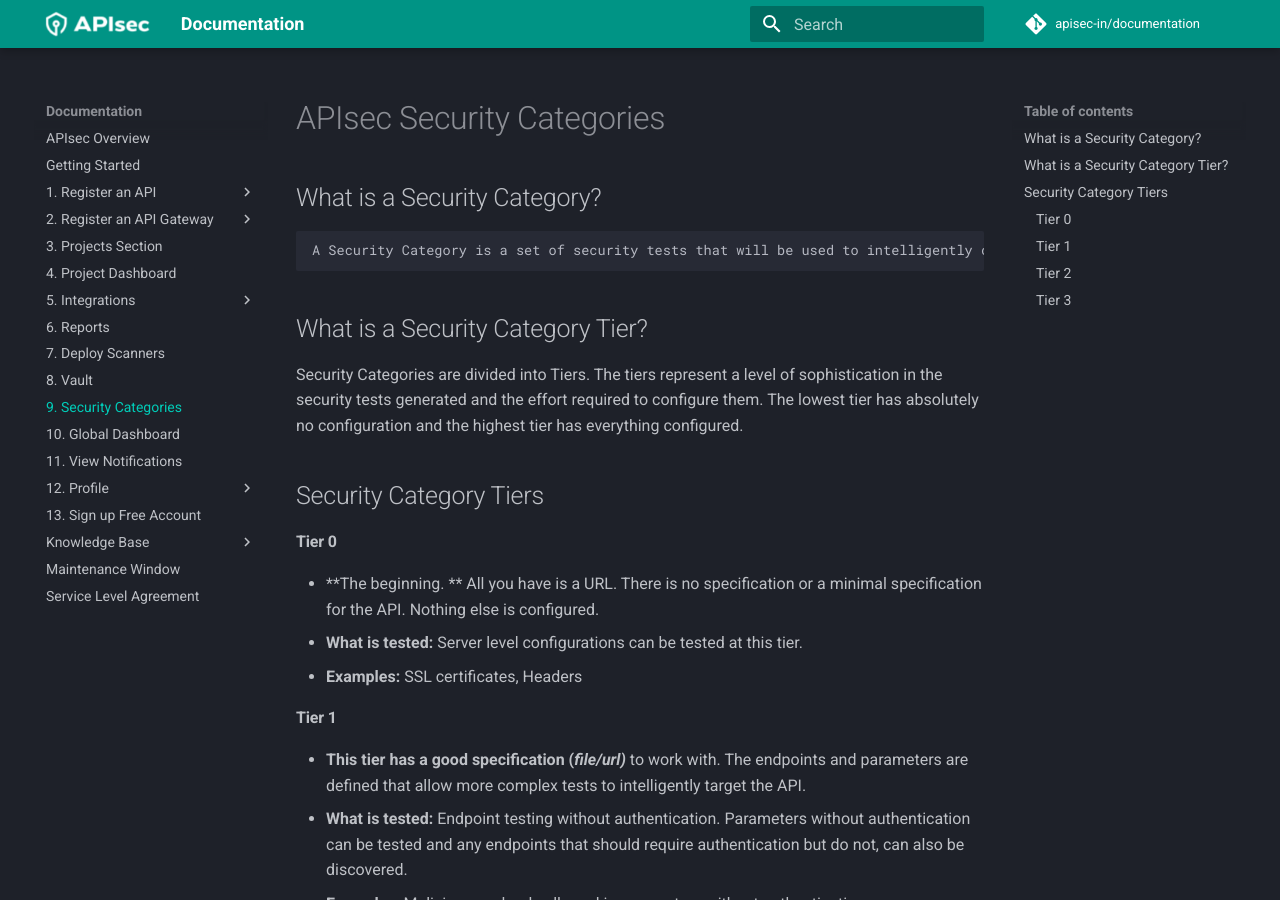
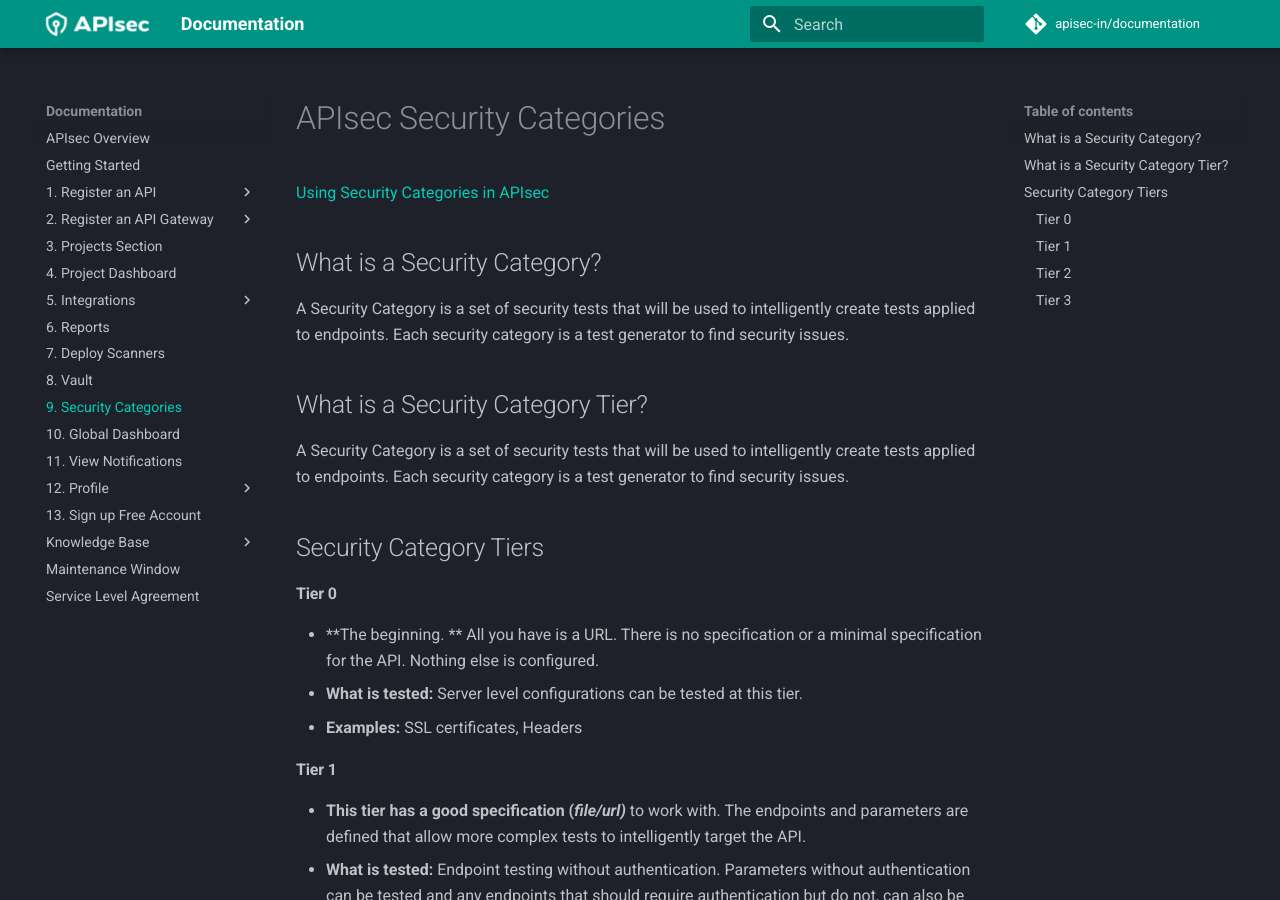
Before and after one commit to apisec-inc/documentation, an MkDocs documentation site: the page built from docs/SecurityCategories.md, in a window 1280 px wide and 900 px high. Built offline with MkDocs 1.6.1 and Material for MkDocs 9.7.7, drawn with Linux system fonts in a browser that asks for light colours; comment, search, counter and statistics services are not loaded.

Commit message:
Update SecurityCategories.md
fixing layout and linking to existing page

```diff
--- a/docs/SecurityCategories.md
+++ b/docs/SecurityCategories.md
@@ -1,15 +1,16 @@
 
 # APIsec Security Categories
 
+[Using Security Categories in APIsec](SecurityCategoryUse.md)
 
 ## What is a Security Category?
 
-	A Security Category is a set of security tests that will be used to intelligently create tests applied to endpoints. Each security category is a test generator to find security issues.
+A Security Category is a set of security tests that will be used to intelligently create tests applied to endpoints. Each security category is a test generator to find security issues.
 
 
 ## What is a Security Category Tier?
 
-Security Categories are divided into Tiers. The tiers represent a level of sophistication in the security tests generated and the effort required to configure them. The lowest tier has absolutely no configuration and the highest tier has everything configured.
+A Security Category is a set of security tests that will be used to intelligently create tests applied to endpoints. Each security category is a test generator to find security issues.
 
 
 ## Security Category Tiers
```
